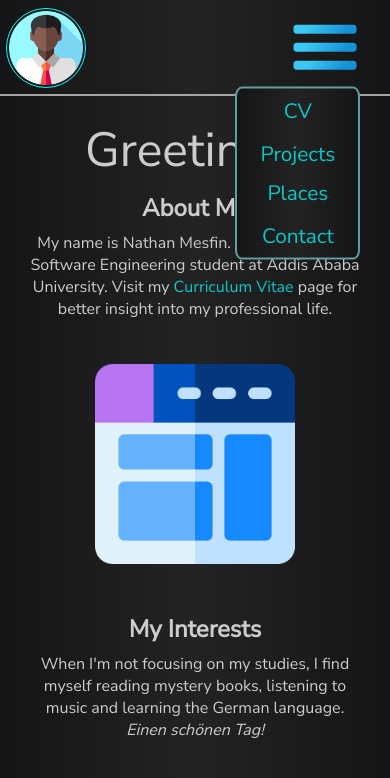
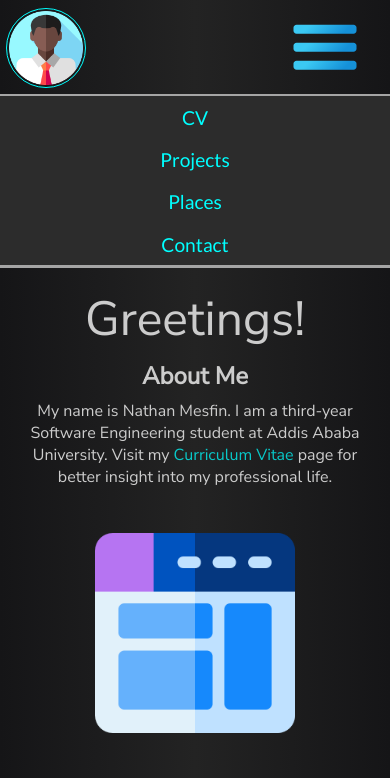
Before and after one commit to timid-angel/UGR-0534-14, a plain HTML site: page src/index.html in a window 390 px wide. Both pictures are taken after a click on the button 324 px from the left and 47 px from the top of the page. Shown: the top 778 px of the page. Drawn offline with Linux system fonts and the light colour scheme.

Commit message:
Adjusted navbar

```diff
--- a/src/css/styles.css
+++ b/src/css/styles.css
@@ -1,4 +1,6 @@
 @import url('https://fonts.googleapis.com/css2?family=Nunito+Sans:opsz@6..12&family=Open+Sans&family=Roboto&display=swap');
+@import url('https://fonts.googleapis.com/css2?family=Lato&family=Nunito&display=swap');
+
 
 /* CSS RESET */
 * {
@@ -52,8 +54,7 @@ body {
     min-height: 100vh;
     display: grid;
     grid-template-columns: 100%;
-    grid-template-rows: min(6rem, 12vh) 1fr min(4rem, 8vh);
-
+    grid-template-rows: min(6rem, 12vh) 15vh 1fr min(4rem, 8vh);
 }
 
 /* HEADER */
@@ -198,6 +199,45 @@ body {
     z-index: 1;
 }
 
+.body__mobile {
+    background-color: #333;
+    display: static;
+    margin-bottom: 1.5rem;
+}
+
+.mobile__ul {
+    border-bottom: 3px solid rgb(165, 165, 165);
+}
+
+.mobile__li {
+    height: max(2rem, min(5vh, 45px));
+    width: 100%;
+    background-color: #2c2c2c;
+    position: relative;
+    font-family: 'Lato', sans-serif;
+}
+
+.mobile__link {
+    margin: 0 auto;
+    text-align: center;
+    position: absolute;
+    top: 50%;
+    left: 50%;
+    transform: translate(-50%, -50%);
+    font-size: 1.2rem;
+    text-decoration: none;
+    color: cyan;
+}
+
+.mobile__link:hover,
+.mobile__link:active {
+    color: darkcyan;
+}
+
+.mobile__li:hover {
+    background-color: #222222;
+}
+
 
 /* MAIN */
 
--- a/src/index.html
+++ b/src/index.html
@@ -28,6 +28,14 @@
       </ul>
     </nav>
   </header>
+  <div class="body__mobile" id="mobile-nav-bar">
+    <ul class="mobile__ul">
+      <li class="mobile__li"><a class="mobile__link" href="cv.html">CV</a></li>
+      <li class="mobile__li"><a class="mobile__link" href="projects.html">Projects</a></li>
+      <li class="mobile__li"><a class="mobile__link" href="places.html">Places</a></li>
+      <li class="mobile__li"><a class="mobile__link" href="contact.html">Contact</a></li>
+    </ul>
+  </div>
   <main class="home">
     <!-- INTRODUCTION -->
     <h1 class="home__h1">Greetings!</h1>
--- a/src/js/nav.js
+++ b/src/js/nav.js
@@ -1,35 +1,53 @@
 const nav = document.querySelector('.header__nav');
 const navUl = document.querySelector('.header__nav-ul');
+const navMobile = document.querySelector('.body__mobile');
+const navLi = document.querySelectorAll('.mobile__li');
 const button = document.querySelector('.header__button');
+const body = document.querySelector('body');
 let buttonActive = false;
+const defaultLayout = "grid-template-rows: min(6rem, 12vh) 1fr min(4rem, 8vh);";
+let bodyGridLayout = "grid-template-rows: min(6rem, 12vh) max(6rem, min(15vh, 135px)) 1fr min(4rem, 8vh);"
 
-// event listener and handler for the nav button
+if (document.title === "Home") {
+    bodyGridLayout = "grid-template-rows: min(6rem, 12vh) max(8rem, min(20vh, 180px)) 1fr min(4rem, 8vh);"
+}
+
+// event handler for the nav button
 function clickHandler() {
     if (!buttonActive) {
-        nav.setAttribute('style', 'display: static;');
-        navUl.classList.add('header__nav-ul--menu');
+        navMobile.hidden = false;
+        body.setAttribute('style', bodyGridLayout);
         buttonActive = true;
     } else {
-        nav.setAttribute('style', 'display: none;');
-        navUl.classList.remove('header__nav-ul--menu');
+        navMobile.hidden = true;
+        body.setAttribute('style', defaultLayout);
         buttonActive = false;
     }
 }
 
+// resets the navbar settings
+function resetNavbar() {
+    if (window.innerWidth < 450) {
+        nav.hidden = true;
+        button.hidden = false;
+    } else {
+        nav.hidden = false;
+        button.hidden = true;
+    }
+    navMobile.hidden = true;
+    buttonActive = false;
+    body.setAttribute('style', defaultLayout);
+}
+
 button.addEventListener('click', clickHandler);
+window.addEventListener('resize', resetNavbar);
 
-// the setInterval method is used to test the design with WebDev tools
-setInterval(() => {
-    if (window.innerWidth < 450 && !buttonActive) {
-        nav.setAttribute("style", "display: none;");
-        button.setAttribute("style", "display: block;");
-    } else if (window.innerWidth < 450 && buttonActive) {
-        nav.setAttribute("style", "display: block;");
-        button.setAttribute("style", "display: block;");
-    } else {
-        nav.setAttribute("style", "display: block;");
-        button.setAttribute("style", "display: none;");
-        navUl.classList.remove('header__nav-ul--menu');
-        buttonActive = false;
-    }
-}, 100);
+navLi.forEach(li => {
+    const innerAnchor = li.childNodes[0];
+    li.addEventListener('click', () => {
+        innerAnchor.click();
+    })
+})
+
+// check window size upon page load
+resetNavbar();
```
Also changed, not shown: src/contact.html (+7 -0 lines), src/cv.html (+7 -0 lines), src/places.html (+7 -0 lines), src/projects.html (+7 -0 lines).
